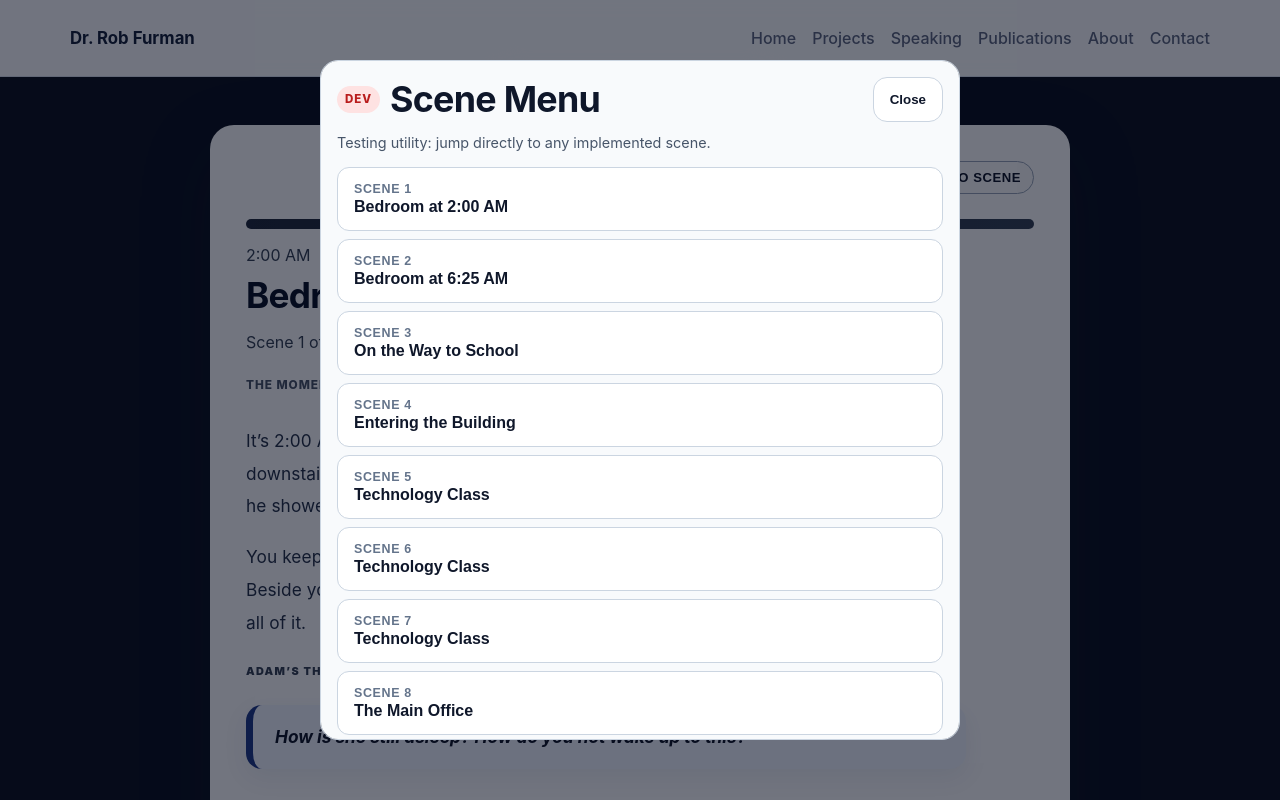
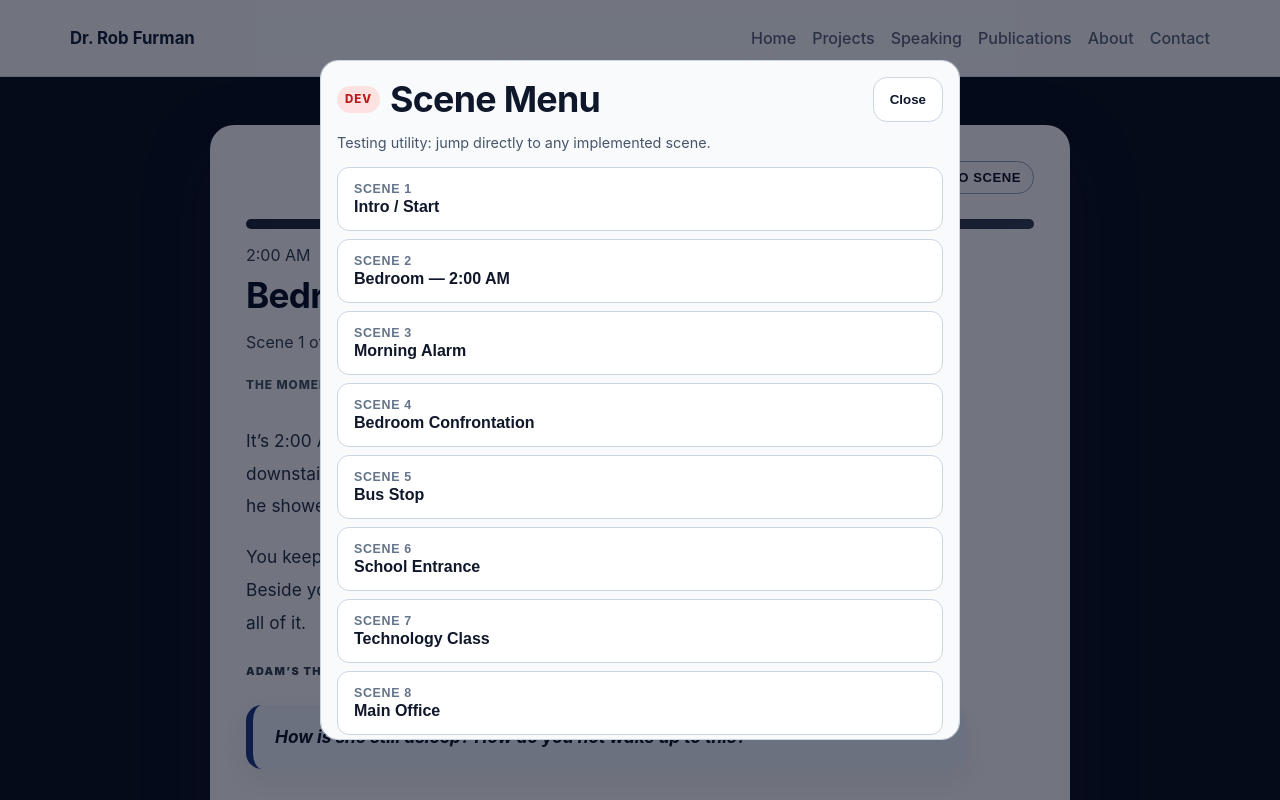
Before and after one commit to DrRobF/rob-furman-portfolio, a Next.js app: page /day-in-the-life-urban-student in a window 1280 px wide. Both pictures are taken after a click on the button "JUMP TO SCENE". Shown: the top 800 px of the page. Built offline with nearby package versions, Linux system fonts and the light colour scheme.

Commit message:
Refine urban student dev scene menu to canonical TOC

```diff
--- a/app/day-in-the-life-urban-student/page.js
+++ b/app/day-in-the-life-urban-student/page.js
@@ -902,6 +902,23 @@ No one asks.` },
 
 ];
 
+
+const tocItems = [
+  { id: 'scene_2am_bedroom', label: 'Intro / Start' },
+  { id: 'scene_2am_bedroom', label: 'Bedroom — 2:00 AM' },
+  { id: 'scene_625am_bedroom', label: 'Morning Alarm' },
+  { id: 'scene_625am_bedroom', label: 'Bedroom Confrontation' },
+  { id: 'scene_bus_stop', label: 'Bus Stop' },
+  { id: 'scene_school_entrance', label: 'School Entrance' },
+  { id: 'scene_technology_class', label: 'Technology Class' },
+  { id: 'scene_main_office', label: 'Main Office' },
+  { id: 'scene_second_period_math', label: 'Second Period Math Class' },
+  { id: 'scene_hallway_internal_reflection', label: 'Hallway/Internal Reflection' },
+  { id: 'scene_third_period_reading_class', label: '3rd Period Reading Class' },
+  { id: 'scene_lunch_room', label: 'Lunch Room' },
+  { id: 'scene_reading_class_trying_to_listen', label: 'Reading Class — Trying to Listen' },
+];
+
 const sceneById = Object.fromEntries(urbanStudentScenes.map((scene) => [scene.id, scene]));
 
 const renderBlocks = (blocks) =>
@@ -997,7 +1014,7 @@ export default function DayInTheLifeUrbanStudentPage() {
     });
     setRevealedGroupCounts((prev) => ({ ...prev, [targetSceneId]: 1 }));
     setShowInsights((prev) => ({ ...prev, [targetSceneId]: false }));
-    setCumulativeMetrics((prev) => ({ ...initialMetrics, ...prev }));
+    setCumulativeMetrics((prev) => ({ ...initialMetrics, ...(prev ?? {}) }));
     setShowSceneMenu(false);
   };
 
@@ -1091,10 +1108,10 @@ export default function DayInTheLifeUrbanStudentPage() {
             </div>
             <p className="scene-menu-help">Testing utility: jump directly to any implemented scene.</p>
             <div className="scene-menu-list">
-              {urbanStudentScenes.map((entry, index) => (
-                <button key={entry.id} type="button" className="scene-menu-item" onClick={() => handleJumpToScene(entry.id)}>
+              {tocItems.map((entry, index) => (
+                <button key={`${entry.id}-${index}`} type="button" className="scene-menu-item" onClick={() => handleJumpToScene(entry.id)}>
                   <span>Scene {index + 1}</span>
-                  <strong>{entry.heading}</strong>
+                  <strong>{entry.label}</strong>
                 </button>
               ))}
             </div>
```
